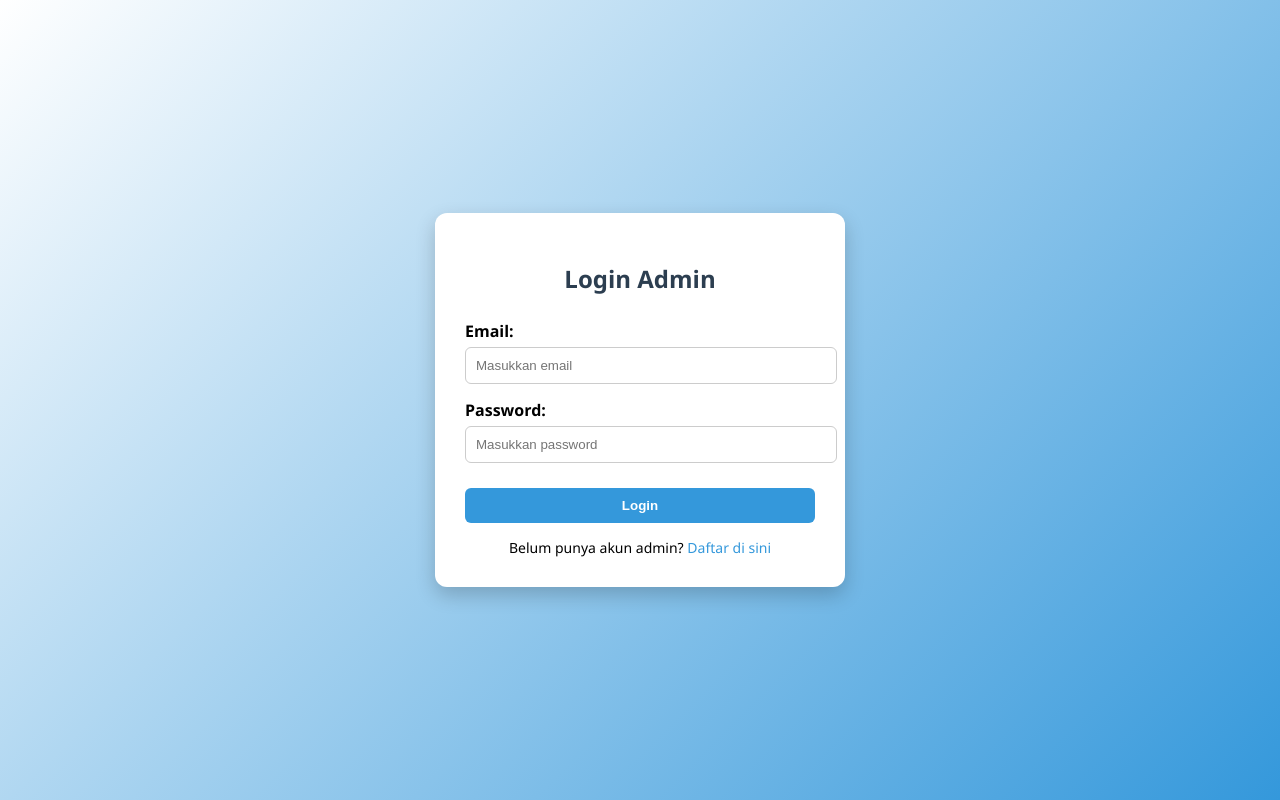
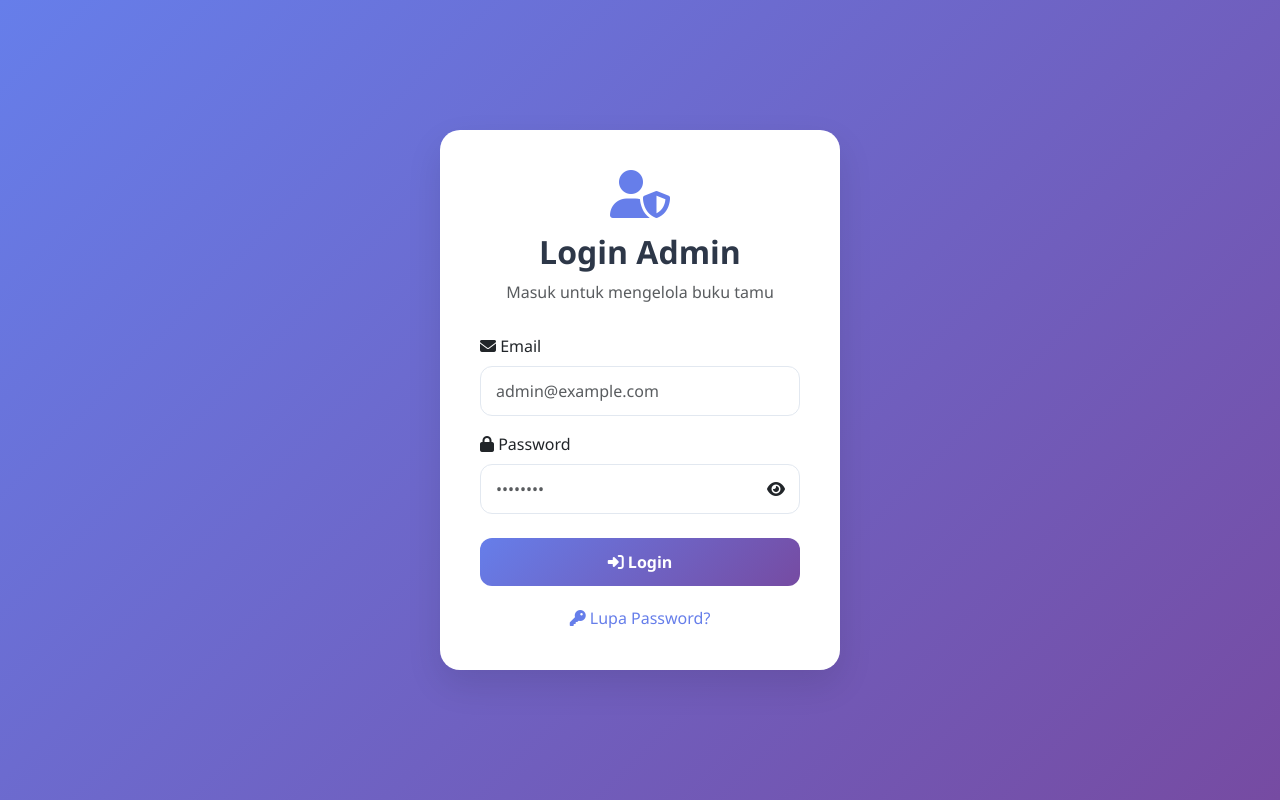
Before and after one commit to Fardiioz/My-project, a PHP site: page /index.php in a window 1280 px wide. Run offline with PHP 8.4, Linux system fonts and the light colour scheme.

Commit message:
Update index.php

```diff
--- a/bukutamu/admin/index.php
+++ b/bukutamu/admin/index.php
@@ -1,24 +1,33 @@
 <?php
 session_start();
-include "../koneksi.php"; // Pastikan file koneksi ke database tersedia
+include "../koneksi.php";
 
 if ($_SERVER["REQUEST_METHOD"] == "POST") {
     $email = $_POST['email'];
     $password = $_POST['password'];
 
-    // Cek user di database
-    $query = "SELECT * FROM admin WHERE email = '$email' AND password = '$password'";
-    $result = mysqli_query($conn, $query);
+    // Cek user di database dengan prepared statement
+    $stmt = $conn->prepare("SELECT * FROM admin WHERE email = ?");
+    $stmt->bind_param('s', $email);
+    $stmt->execute();
+    $result = $stmt->get_result();
 
-    if (mysqli_num_rows($result) == 1) {
-        $user = mysqli_fetch_assoc($result);
+    if ($result->num_rows == 1) {
+        $user = $result->fetch_assoc();
+
+        // Cek password (jika menggunakan plain text)
+        if ($user['password'] === $password) {
             $_SESSION['admin_id'] = $user['id'];
             $_SESSION['username'] = $user['username'];
             header("location: dashboard.php");
             exit();
         } else {
-        echo "<script>alert('email atau password salah!'); window.location.href='index.php';</script>";
+            $error = "Password salah!";
         }
+    } else {
+        $error = "Email tidak ditemukan!";
+    }
+    $stmt->close();
 }
 ?>
 
@@ -27,104 +36,159 @@ if ($_SERVER["REQUEST_METHOD"] == "POST") {
 <head>
     <meta charset="UTF-8">
     <meta name="viewport" content="width=device-width, initial-scale=1.0">
-    <title>Login Admin</title>
-    <link rel="stylesheet" href="https://cdnjs.cloudflare.com/ajax/libs/font-awesome/6.5.0/css/all.min.css">
+    <title>Login Admin - Buku Tamu Digital</title>
+    <link href="https://cdn.jsdelivr.net/npm/bootstrap@5.3.0/dist/css/bootstrap.min.css" rel="stylesheet">
+    <link href="https://cdnjs.cloudflare.com/ajax/libs/font-awesome/6.4.0/css/all.min.css" rel="stylesheet">
     <style>
+        :root {
+            --primary-color: #667eea;
+            --secondary-color: #764ba2;
+            --accent-color: #f093fb;
+        }
+
         body {
-            font-family: 'Segoe UI', sans-serif;
-            background: linear-gradient(135deg, #ffffffff, #3498db);
-            margin: 0;
+            height: 100vh;
+            background: linear-gradient(135deg, var(--primary-color) 0%, var(--secondary-color) 100%);
             display: flex;
+            justify-content: center;
             align-items: center;
-            justify-content: center;
-            height: 100vh;
+            font-family: 'Segoe UI', Tahoma, Geneva, Verdana, sans-serif;
         }
-        .login-box {
+
+        .login-container {
+            width: 400px;
             background: white;
-            padding: 30px;
-            border-radius: 12px;
-            width: 350px;
-            box-shadow: 0 8px 20px rgba(0,0,0,0.2);
+            border-radius: 20px;
+            padding: 40px;
+            box-shadow: 0 15px 35px rgba(0, 0, 0, 0.1);
+            backdrop-filter: blur(10px);
         }
-        .login-box h2 {
+
+        .login-header {
             text-align: center;
-            margin-bottom: 25px;
-            color: #2c3e50;
+            margin-bottom: 30px;
         }
-        .form-group {
+
+        .login-header i {
+            font-size: 3rem;
+            color: var(--primary-color);
             margin-bottom: 15px;
         }
-        label {
-            font-weight: bold;
+
+        .login-header h2 {
+            color: #2d3748;
+            font-weight: 600;
         }
-        input[type="email"],
-        input[type="password"] {
-            width: 100%;
-            padding: 10px;
-            margin-top: 5px;
-            border-radius: 6px;
-            border: 1px solid #ccc;
+
+        .form-control {
+            border-radius: 12px;
+            padding: 12px 15px;
+            border: 1px solid #e2e8f0;
+            transition: all 0.3s ease;
         }
-        .btn {
-            background-color: #3498db;
-            color: white;
+
+        .form-control:focus {
+            border-color: var(--primary-color);
+            box-shadow: 0 0 0 0.2rem rgba(102, 126, 234, 0.25);
+        }
+
+        .btn-primary {
+            background: linear-gradient(135deg, var(--primary-color), var(--secondary-color));
             border: none;
-            width: 100%;
-            padding: 10px;
-            font-weight: bold;
-            cursor: pointer;
-            border-radius: 6px;
-            margin-top: 10px;
+            border-radius: 12px;
+            padding: 12px;
+            font-weight: 600;
+            transition: all 0.3s ease;
         }
-        .btn:hover {
-            background-color: #2980b9;
+
+        .btn-primary:hover {
+            transform: translateY(-2px);
+            box-shadow: 0 6px 12px rgba(0, 0, 0, 0.15);
         }
-        .error {
-            background: #ffe6e6;
-            color: #c0392b;
-            padding: 10px;
-            border-radius: 6px;
-            margin-bottom: 15px;
+
+        .forgot-password {
             text-align: center;
+            margin-top: 20px;
         }
-        .link {
-            text-align: center;
-            margin-top: 15px;
-            font-size: 14px;
+
+        .forgot-password a {
+            color: var(--primary-color);
+            text-decoration: none;
+            font-weight: 500;
         }
-        .link a {
-            color: #3498db;
-            text-decoration: none;
+
+        .forgot-password a:hover {
+            text-decoration: underline;
         }
-        .link a:hover {
-            text-decoration: underline;
+
+        .alert {
+            border-radius: 12px;
+            border: none;
         }
     </style>
 </head>
 <body>
+    <div class="login-container">
+        <div class="login-header">
+            <i class="fas fa-user-shield"></i>
+            <h2>Login Admin</h2>
+            <p class="text-muted">Masuk untuk mengelola buku tamu</p>
+        </div>
 
-<div class="login-box">
-    <h2>Login Admin</h2>
-<?php if (!empty($error)) { ?>
-    <div class="error"><?php echo htmlspecialchars($error); ?></div>
-<?php } ?>
+        <?php if (isset($error)): ?>
+            <div class="alert alert-danger"><?= htmlspecialchars($error) ?></div>
+        <?php endif; ?>
 
         <form method="POST" action="">
-        <div class="form-group">
-            <label for="email">Email:</label>
-            <input type="email" name="email" id="email" required placeholder="Masukkan email">
+            <div class="mb-3">
+                <label for="email" class="form-label">
+                    <i class="fas fa-envelope"></i> Email
+                </label>
+                <input type="email" class="form-control" name="email" id="email"
+                       placeholder="admin@example.com" required>
             </div>
-        <div class="form-group">
-            <label for="password">Password:</label>
-            <input type="password" name="password" id="password" required placeholder="Masukkan password">
-        </div>
-        <button type="submit" class="btn">Login</button>
-    </form>
 
-    <div class="link">
-        Belum punya akun admin? <a href="register_admin.php">Daftar di sini</a>
+            <div class="mb-4">
+                <label for="password" class="form-label">
+                    <i class="fas fa-lock"></i> Password
+                </label>
+                <div class="position-relative">
+                    <input type="password" class="form-control" name="password" id="password"
+                           placeholder="••••••••" required>
+                    <i class="fas fa-eye position-absolute"
+                       style="right: 15px; top: 50%; transform: translateY(-50%); cursor: pointer;"
+                       id="eyeIcon"></i>
                 </div>
             </div>
 
+            <button type="submit" class="btn btn-primary w-100">
+                <i class="fas fa-sign-in-alt"></i> Login
+            </button>
+        </form>
+
+        <div class="forgot-password">
+            <a href="forgot_password.php">
+                <i class="fas fa-key"></i> Lupa Password?
+            </a>
+        </div>
+    </div>
+
+    <script src="https://cdn.jsdelivr.net/npm/bootstrap@5.3.0/dist/js/bootstrap.bundle.min.js"></script>
+    <script>
+        document.getElementById('eyeIcon').addEventListener('click', function() {
+            const passwordInput = document.getElementById('password');
+            const eyeIcon = document.getElementById('eyeIcon');
+
+            if (passwordInput.type === 'password') {
+                passwordInput.type = 'text';
+                eyeIcon.classList.remove('fa-eye');
+                eyeIcon.classList.add('fa-eye-slash');
+            } else {
+                passwordInput.type = 'password';
+                eyeIcon.classList.remove('fa-eye-slash');
+                eyeIcon.classList.add('fa-eye');
+            }
+        });
+    </script>
 </body>
 </html>
```
Lines whose indentation alone changed are shown as unchanged.
